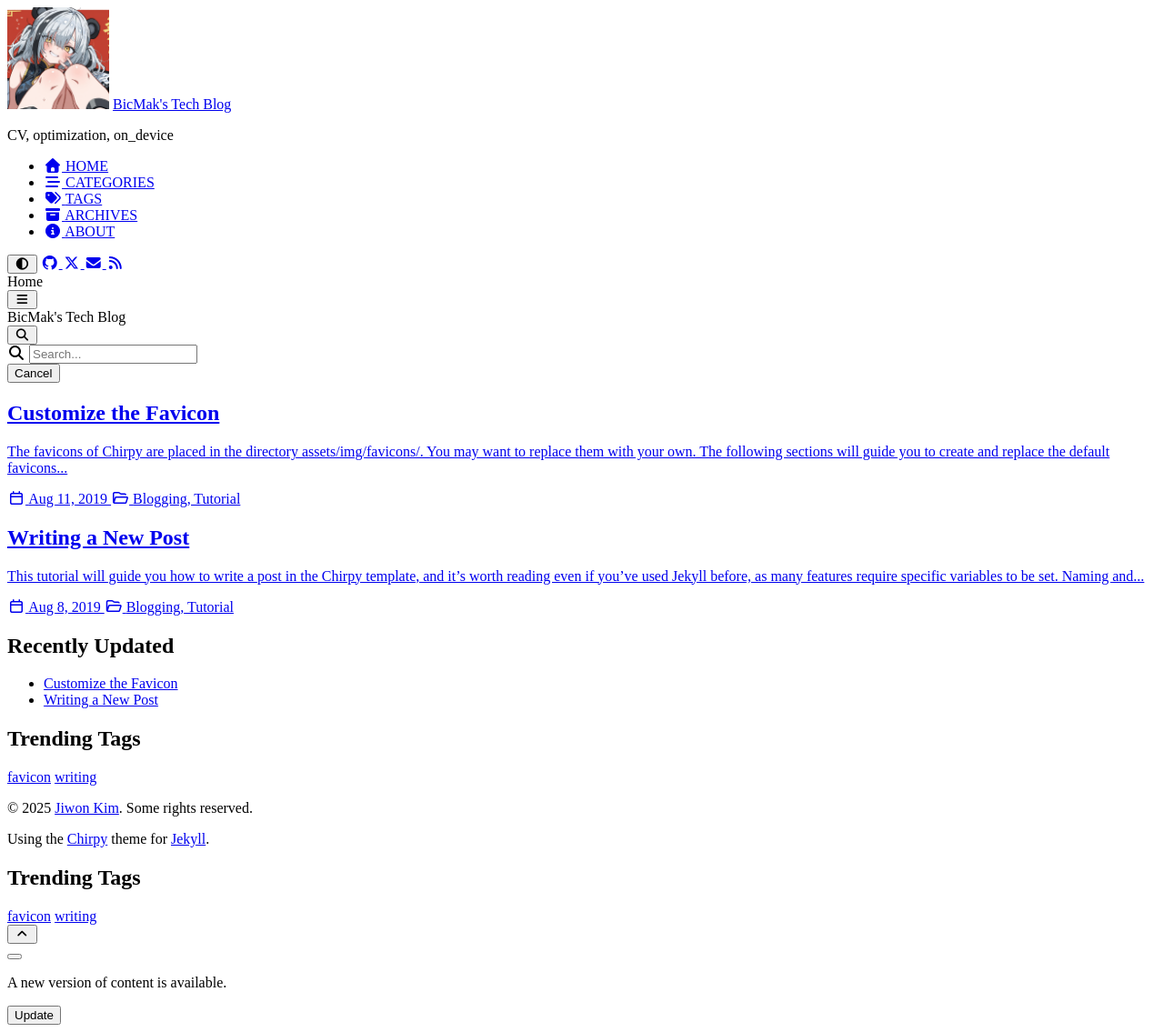
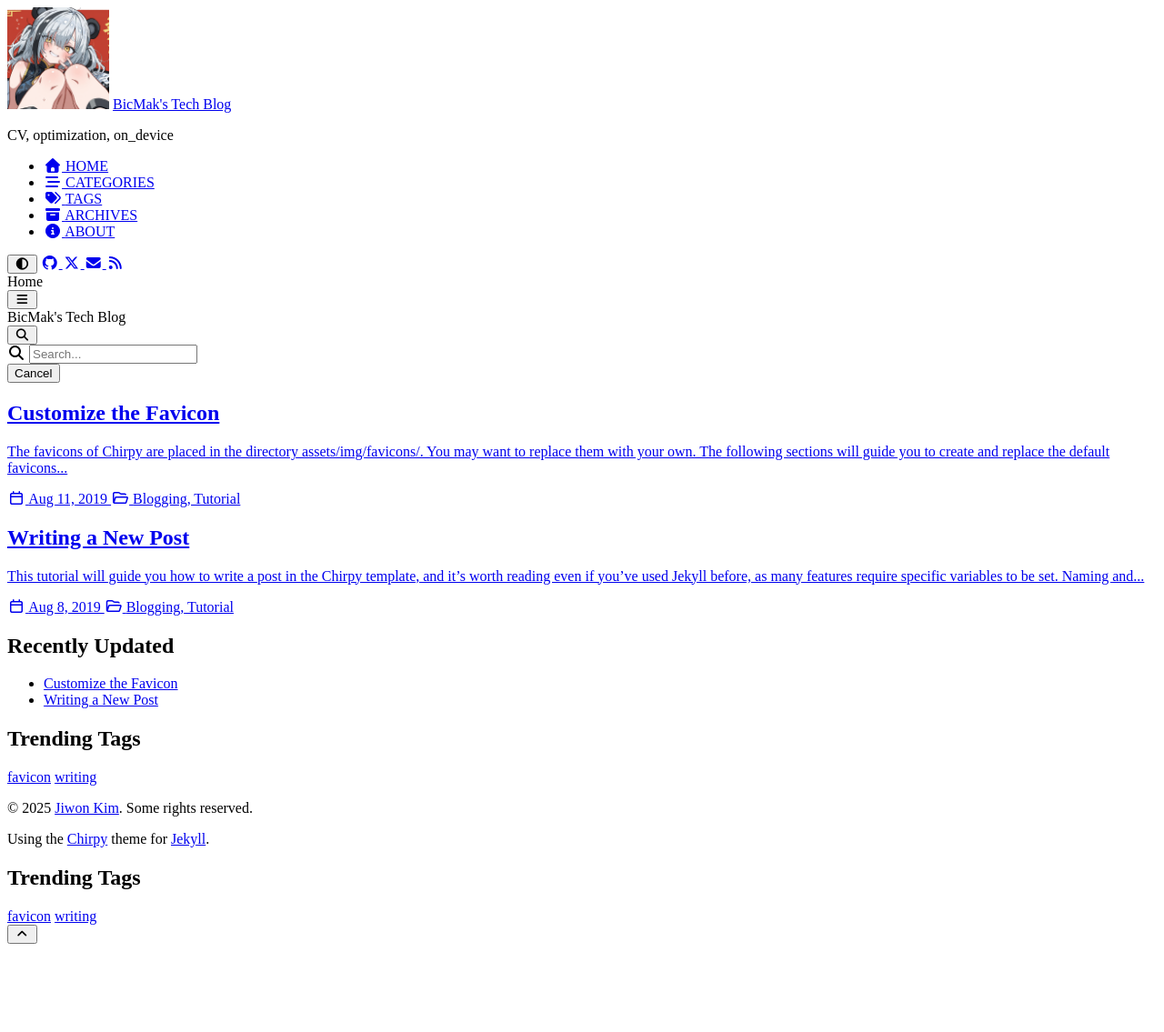
Before and after one commit to BicMak/BicMak.github.io, a Jekyll site: the page built from index.html, in a window 1280 px wide. Shown: the whole page at 91% size. Built offline with Jekyll 4.4.1, drawn with Linux system fonts in a browser that asks for light colours; cached includes are drawn as plain includes; nearby versions of some CDN libraries; the list of posts is cut into pages by our own code; after the commit the page ends 1046 px from its top, so only the background shows below that.

Commit message:
fix: pwa 캐시 비활성화

```diff
--- a/_config.yml
+++ b/_config.yml
@@ -98,9 +98,9 @@ assets:
     env: # [development | production]
 
 pwa:
-  enabled: true # The option for PWA feature (installable)
+  enabled: false   # The option for PWA feature (installable)
   cache:
-    enabled: true # The option for PWA offline cache
+    enabled: false   # The option for PWA offline cache
     deny_paths:
 
 paginate: 10
```
